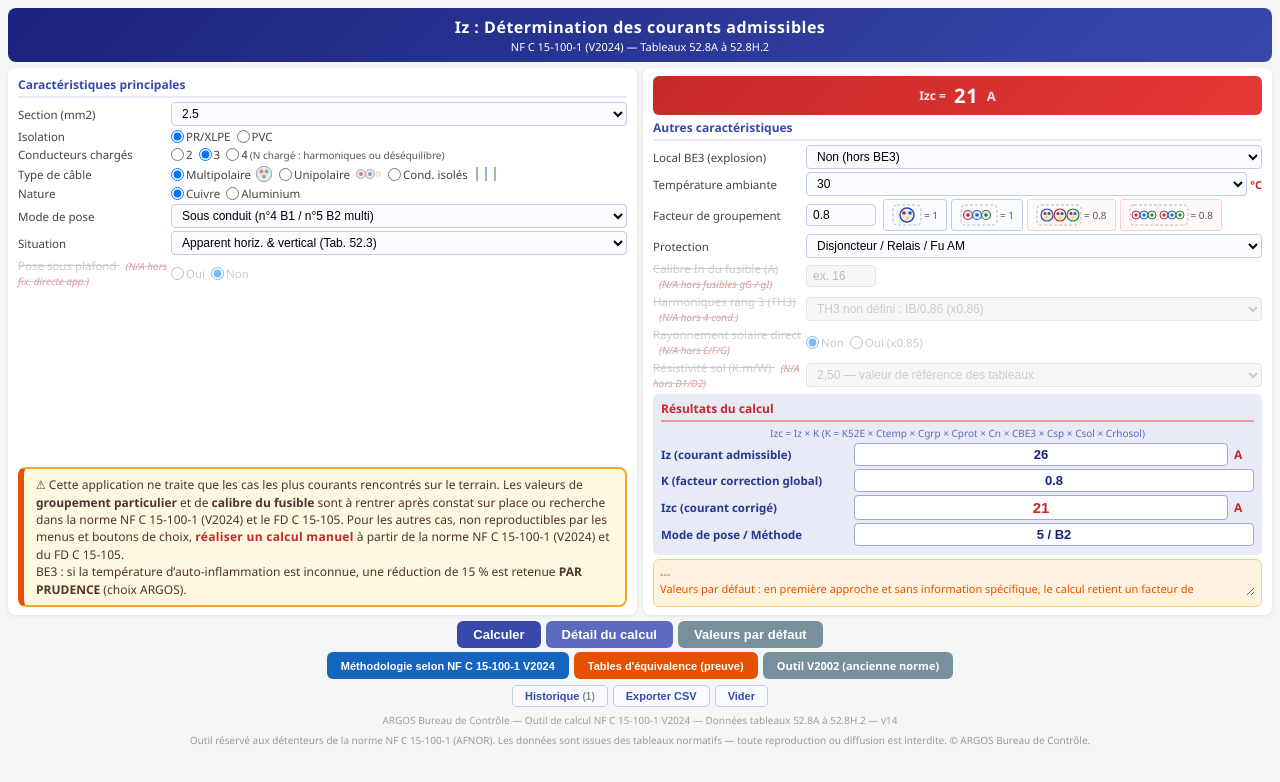
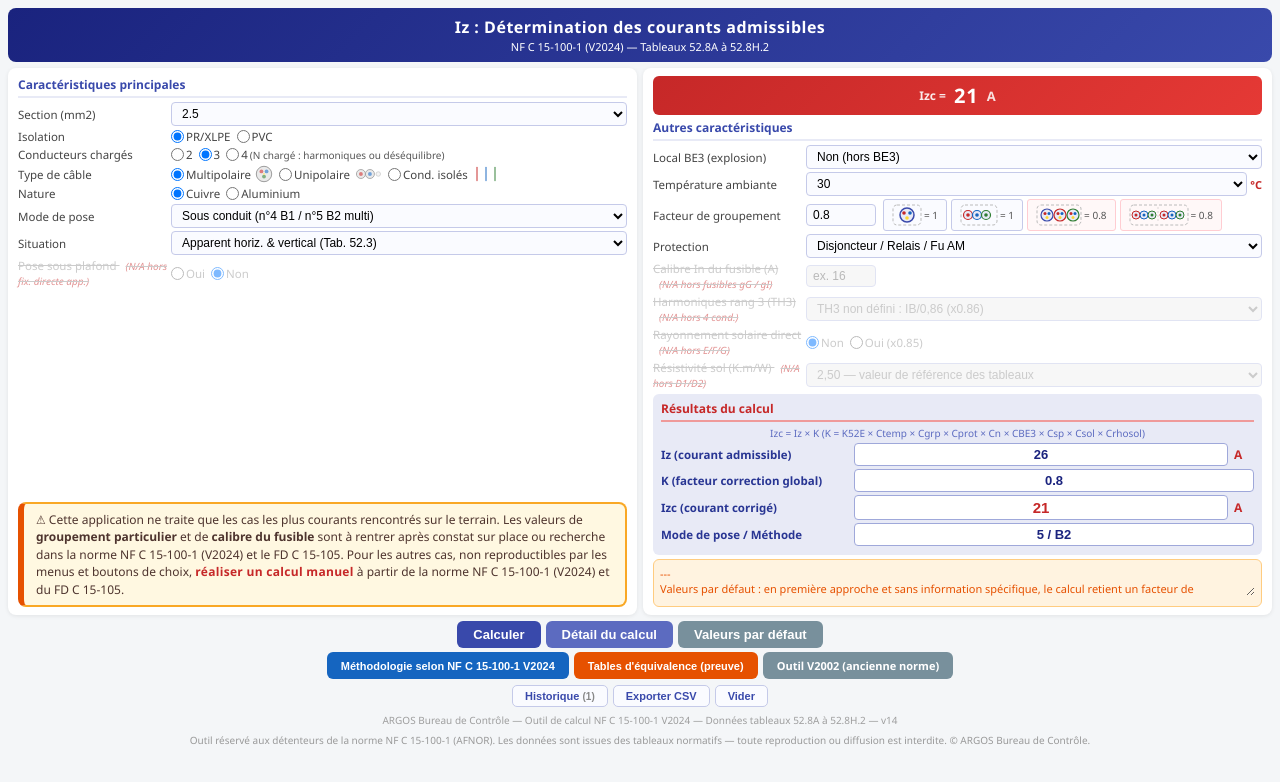
Before and after one commit to argosgroupehte-cmyk/iz, a plain HTML site: page smq/outils/Sections_V2024.htm in a window 1280 px wide. Drawn offline with Linux system fonts and the light colour scheme.

Commit message:
Iz : BE3 retire de l avertissement

```diff
--- a/smq/outils/Sections_V2024.htm
+++ b/smq/outils/Sections_V2024.htm
@@ -132,7 +132,7 @@ body{font-family:Segoe UI,Tahoma,sans-serif;background:#f4f6f8;color:#1a1a2e;pad
   <h1>Iz : Détermination des courants admissibles</h1>
   <small>NF C 15-100-1 (V2024) — Tableaux 52.8A à 52.8H.2</small>
 </div>
-<div class="avert-cas avert-tel" role="note"><b>⚠</b> Cette application ne traite que les cas les plus courants rencontrés sur le terrain. Les valeurs de <b>groupement particulier</b> et de <b>calibre du fusible</b> sont à rentrer après constat sur place ou recherche dans la norme <span style="white-space:nowrap">NF C 15-100-1 (V2024)</span> et le <span style="white-space:nowrap">FD C 15-105</span>. Pour les autres cas, non reproductibles par les menus et boutons de choix, <b class="obl">réaliser un calcul manuel</b> à partir de la norme <span style="white-space:nowrap">NF C 15-100-1 (V2024)</span> et du <span style="white-space:nowrap">FD C 15-105</span>.<br>BE3 : si la température d’auto-inflammation est inconnue, une réduction de 15 % est retenue <b>PAR PRUDENCE</b> (choix ARGOS).</div>
+<div class="avert-cas avert-tel" role="note"><b>⚠</b> Cette application ne traite que les cas les plus courants rencontrés sur le terrain. Les valeurs de <b>groupement particulier</b> et de <b>calibre du fusible</b> sont à rentrer après constat sur place ou recherche dans la norme <span style="white-space:nowrap">NF C 15-100-1 (V2024)</span> et le <span style="white-space:nowrap">FD C 15-105</span>. Pour les autres cas, non reproductibles par les menus et boutons de choix, <b class="obl">réaliser un calcul manuel</b> à partir de la norme <span style="white-space:nowrap">NF C 15-100-1 (V2024)</span> et du <span style="white-space:nowrap">FD C 15-105</span>.</div>
 
 <div class="grid">
   <!-- COLONNE GAUCHE : Caractéristiques principales -->
@@ -244,7 +244,7 @@ body{font-family:Segoe UI,Tahoma,sans-serif;background:#f4f6f8;color:#1a1a2e;pad
         <label><input type="radio" name="cSP" value="0" checked> Non</label>
       </div>
     </div>
-    <div class="avert-cas avert-ordi" role="note"><b>⚠</b> Cette application ne traite que les cas les plus courants rencontrés sur le terrain. Les valeurs de <b>groupement particulier</b> et de <b>calibre du fusible</b> sont à rentrer après constat sur place ou recherche dans la norme <span style="white-space:nowrap">NF C 15-100-1 (V2024)</span> et le <span style="white-space:nowrap">FD C 15-105</span>. Pour les autres cas, non reproductibles par les menus et boutons de choix, <b class="obl">réaliser un calcul manuel</b> à partir de la norme <span style="white-space:nowrap">NF C 15-100-1 (V2024)</span> et du <span style="white-space:nowrap">FD C 15-105</span>.<br>BE3 : si la température d’auto-inflammation est inconnue, une réduction de 15 % est retenue <b>PAR PRUDENCE</b> (choix ARGOS).</div>
+    <div class="avert-cas avert-ordi" role="note"><b>⚠</b> Cette application ne traite que les cas les plus courants rencontrés sur le terrain. Les valeurs de <b>groupement particulier</b> et de <b>calibre du fusible</b> sont à rentrer après constat sur place ou recherche dans la norme <span style="white-space:nowrap">NF C 15-100-1 (V2024)</span> et le <span style="white-space:nowrap">FD C 15-105</span>. Pour les autres cas, non reproductibles par les menus et boutons de choix, <b class="obl">réaliser un calcul manuel</b> à partir de la norme <span style="white-space:nowrap">NF C 15-100-1 (V2024)</span> et du <span style="white-space:nowrap">FD C 15-105</span>.</div>
   </div>
 
   <!-- COLONNE DROITE : Résultat Izc en bannière + Autres caractéristiques -->
--- a/sw.js
+++ b/sw.js
@@ -1,4 +1,4 @@
-var CACHE = 'iz-v27';
+var CACHE = 'iz-v28';
 var ASSETS = ['./', 'index.html', 'v2002.html', 'manifest.json', 'icon-192.png', 'icon-512.png'];
 
 // Install : pre-cache (tolere les erreurs Cloudflare Access)
```
Also changed, not shown: index.html (+2 -2 lines).
